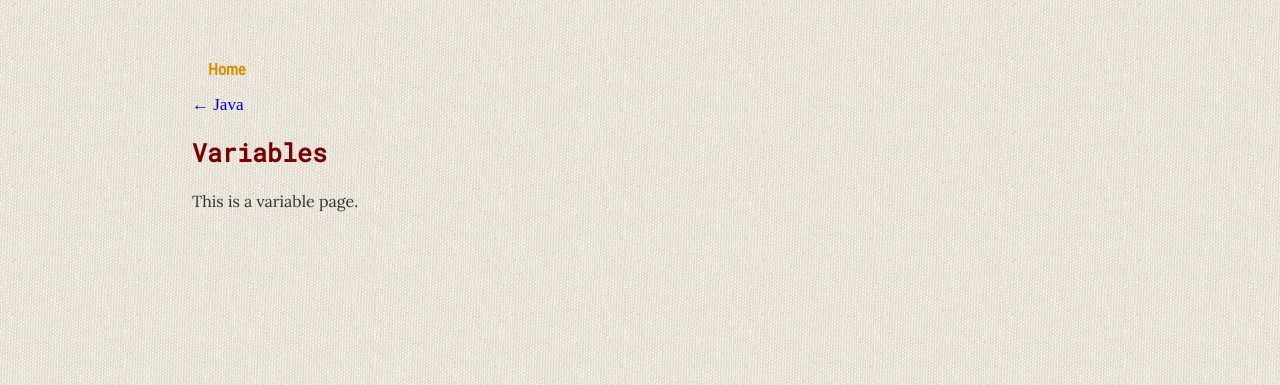
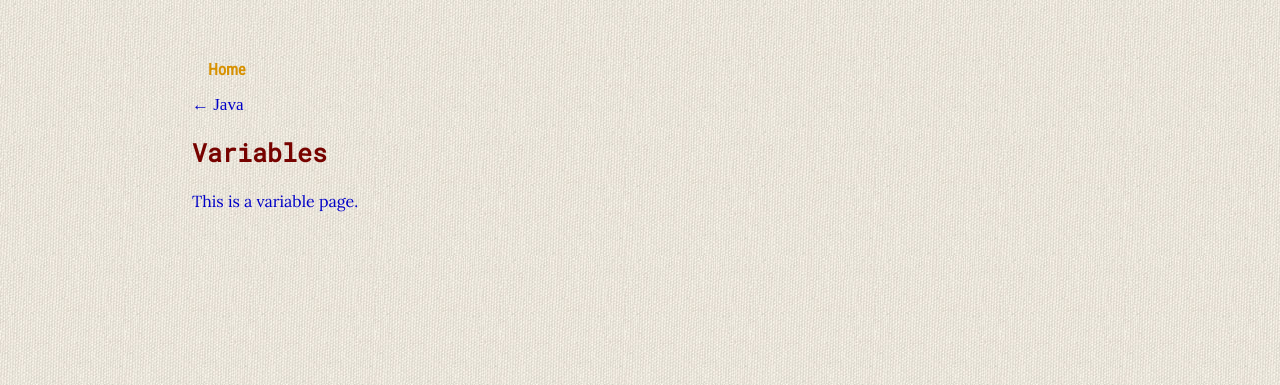
Before and after one commit to Jokestir/Jokestir.github.io, a Jekyll site: the page built from Java/variables.md, in a window 1280 px wide. Shown: the top 385 px of the page. Built offline with Jekyll 4.4.1, drawn with Linux system fonts in a browser that asks for light colours.

Commit message:
change font color

```diff
--- a/css/main.css
+++ b/css/main.css
@@ -45,7 +45,7 @@ p {
 	font-family: 'Lora', serif;
     font-size: 1em;
     line-height: 1.4em;
-    color: #333;
+    color: #0000C8;
 }
 footer {
     border-top: 1px solid #d5d5d5;
```
